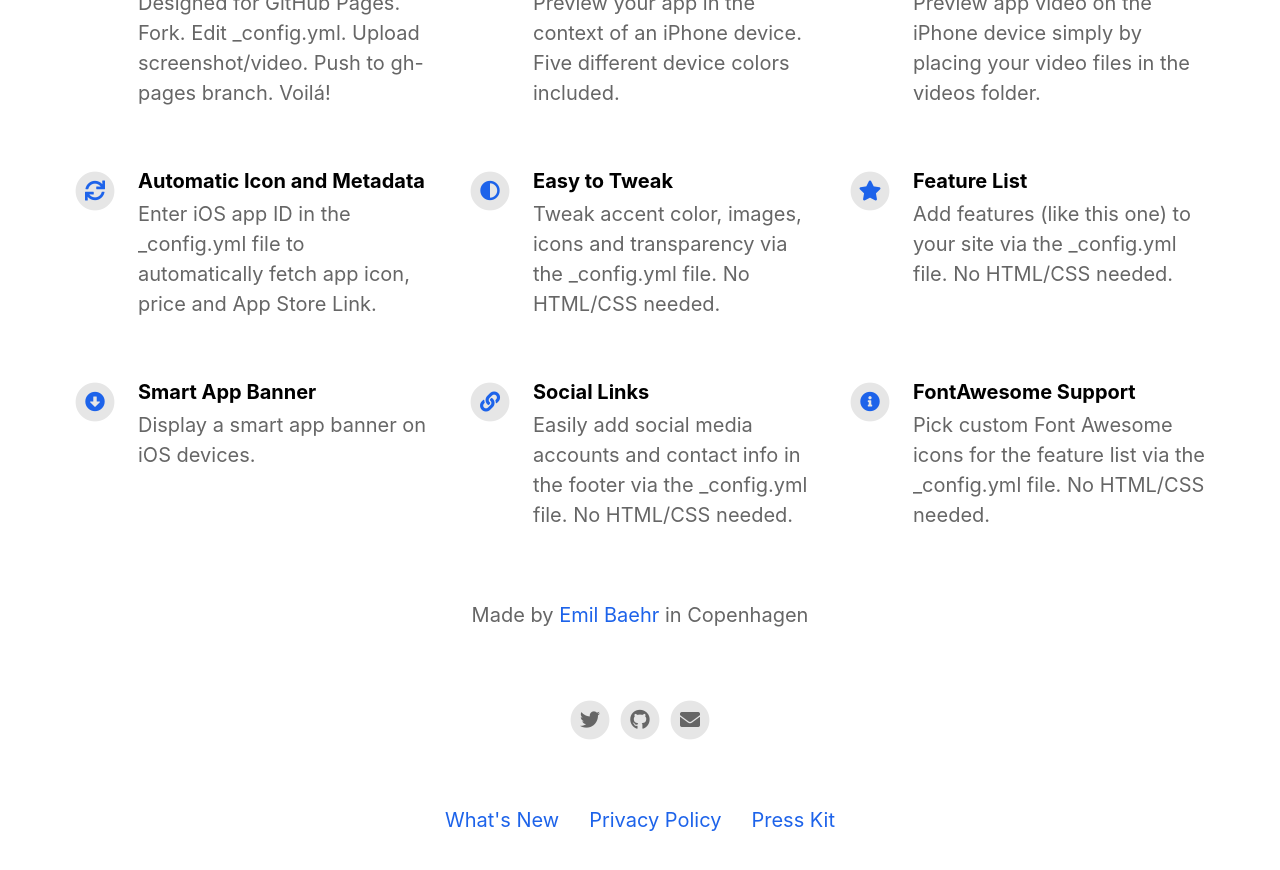
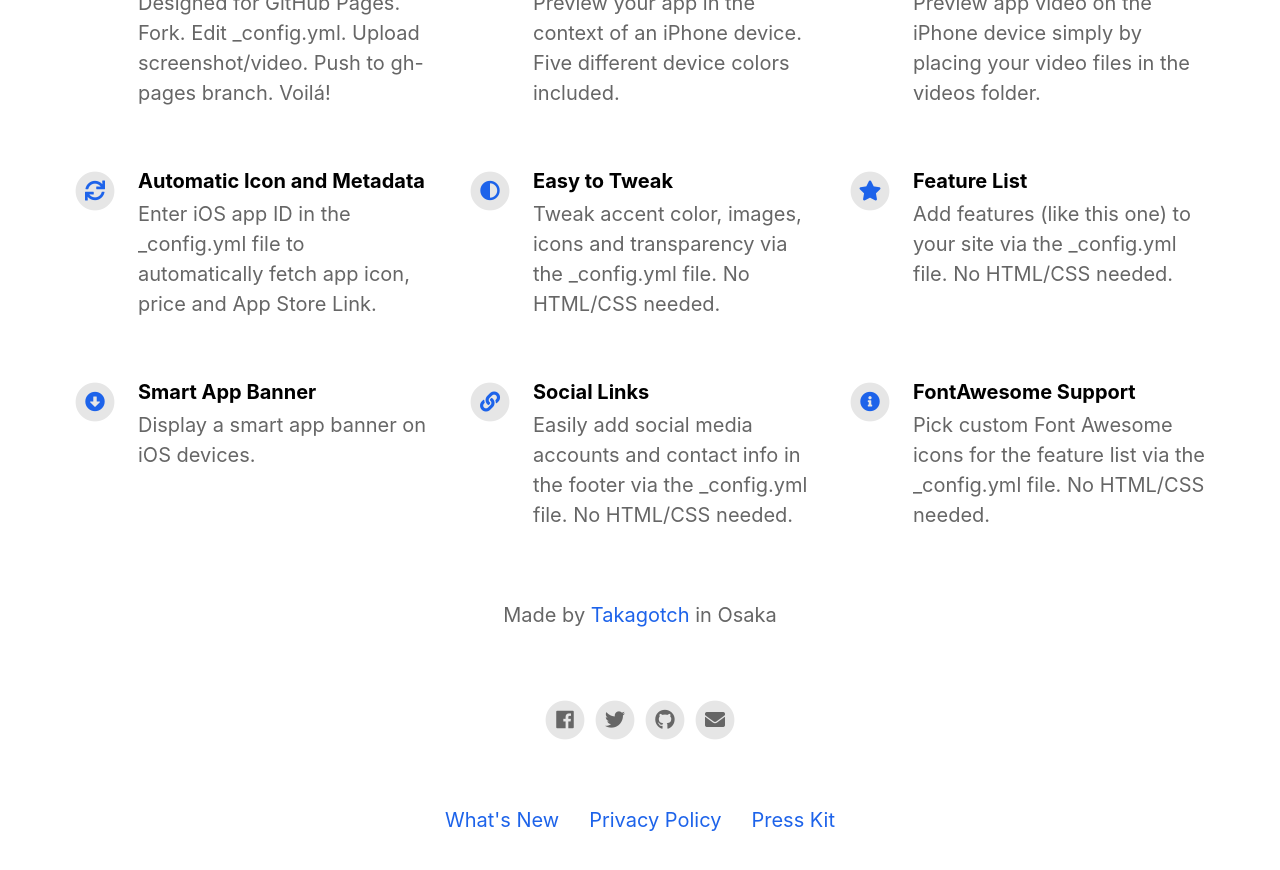
Before and after one commit to takagotch/o2397, a Jekyll site: the page built from index.html, in a window 1280 px wide and 900 px high, scrolled down 1124 px. Shown: the top 870 px of the window. Built offline with Jekyll 4.4.1, drawn with Linux system fonts in a browser that asks for light colours; nearby versions of some CDN libraries.

Commit message:
Update _config.yml

```diff
--- a/_config.yml
+++ b/_config.yml
@@ -19,14 +19,14 @@ enable_smart_app_banner                   : true
 
 
 # Information About Yourself
-your_name                                 : Emil Baehr
+your_name                                 : Takagotch
 your_link                                 : https://emilbaehr.com
-your_city                                 : Copenhagen
+your_city                                 : Osaka
 email_address                             : emil.baehr@gmail.com
-facebook_username                         :
-instagram_username                        : ebaehr
-twitter_username                          : ebaehr
-github_username                           : emilbaehr
+facebook_username                         : takagotch
+instagram_username                        : takagotch
+twitter_username                          : takagotch
+github_username                           : takagotch
 youtube_username                          :
 
 
```
